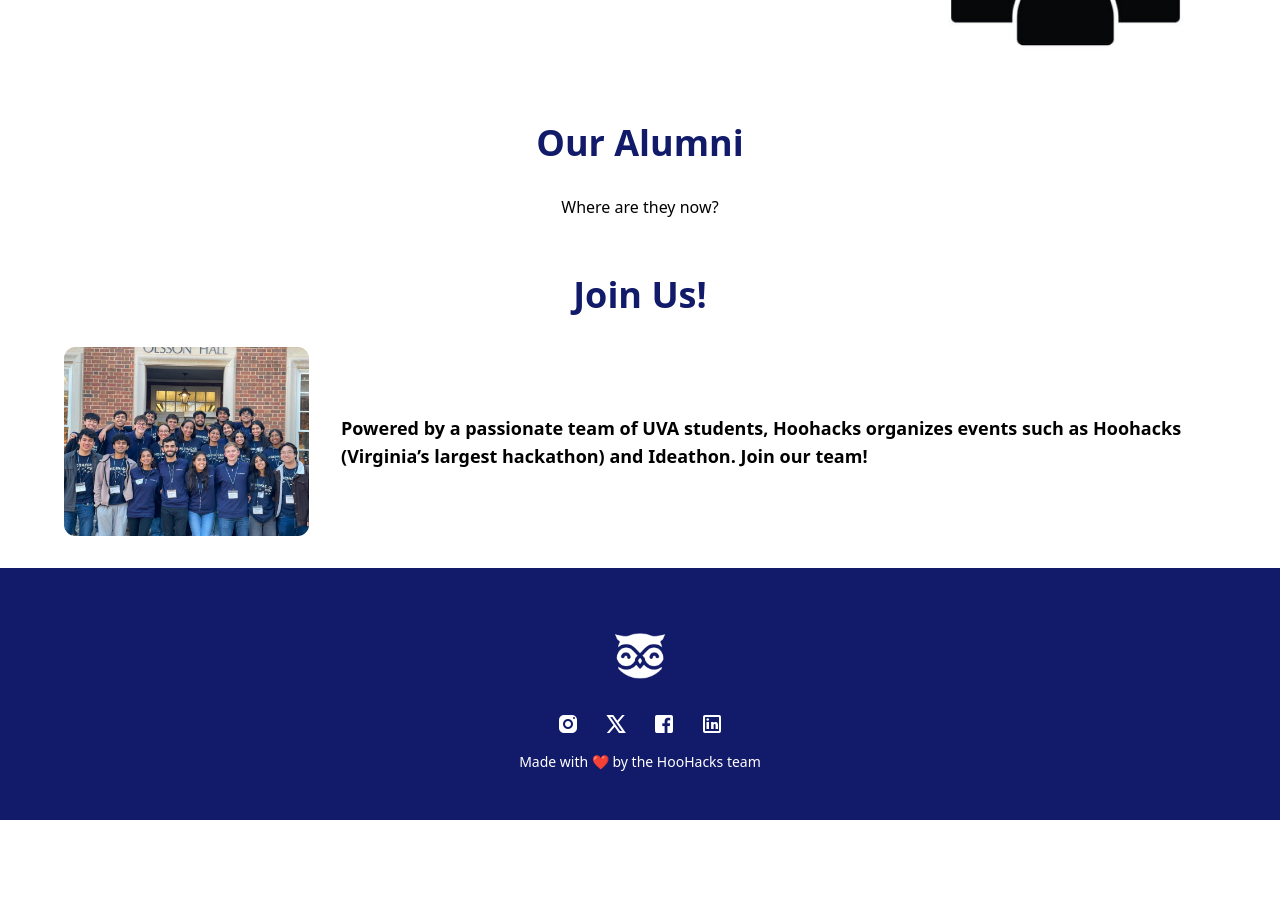
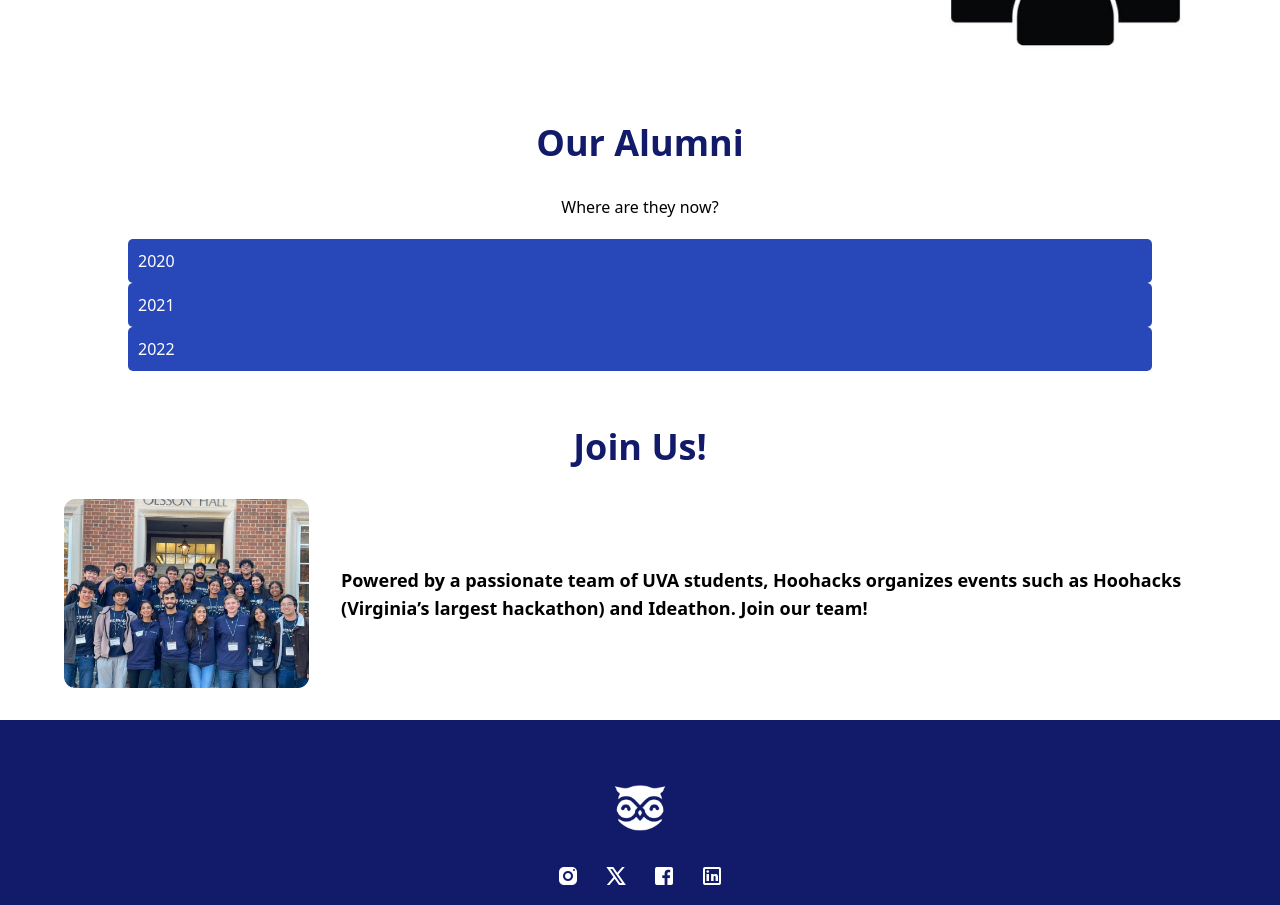
Before and after one commit to hoohacks/team-website, a React (Create React App) app: page / in a window 1280 px wide. Shown: the part 1500-2405 px from the top of the page. Before the commit the page ends 2320 px from the top, so only its background shows below. Built offline with nearby package versions, Linux system fonts and the light colour scheme; the HTML template or start-up script is replaced by a standard one.

Commit message:
styling alumni

```diff
--- /dev/null
+++ b/src/Alumni.css
@@ -0,0 +1,48 @@
+.timeline{
+    display: flex;
+    justify-content: space-around;
+    align-items: flex-start;
+    margin-top: 20px;
+}
+
+.bars{
+    display: flex;
+    flex-direction: column;
+    width: 80%;
+}
+
+.bar{
+    padding: 10px;
+    cursor: pointer;
+    background-color: #2848BA;
+    color: white;
+    border-radius: 5px;
+}
+
+.bar.active{
+    color: white;
+}
+
+.dropdown{
+    flex: 1;
+    display: flex;
+    justify-content: center;
+    align-items: center;
+    width: 100%;
+}
+
+.events{
+    display: none;
+    text-align: left;
+}
+
+.events.active{
+    display: block;
+    max-width: 50%;
+    border: 1px solid #ccc;
+    padding: 20px;
+    background-color: white;
+    position: absolute;
+    right: 20px;
+    top: 0;
+}
--- a/src/screens/Home/Alumni.tsx
+++ b/src/screens/Home/Alumni.tsx
@@ -1,7 +1,22 @@
 import React from "react";
+import { useState } from "react";
+import '../../Alumni.css';
 
 const Alumni = () => {
+    const [selectedYear, setSelectedYear] = useState(0);
+
+    const handleBarClick = (year: number)=>{
+      setSelectedYear(selectedYear === year ? 0 : year);
+    }
+
+    const eventsData = [
+        { year: 2020, events: ["Event 1 description", "Event 2 description"] },
+        { year: 2021, events: ["Event 3 description"] },
+        { year: 2022, events: ["Event 4 description", "Event 5 description", "Event 6 description"] },
+      ];
+
     return (
+        <div>
             <div>
                 <h2
                     style={{ color: "#121A6A" }}
@@ -11,6 +26,34 @@
                 </h2>
                 <p className="flex flex-col items-center md:flex-row-reverse md:justify-center"> Where are they now? </p>
             </div>
+
+            <div className="timeline">
+                <div className="bars">
+                    {eventsData.map((item, index)=> (
+                        <div>
+                            <div
+                                key={index}
+                                className={`bar ${selectedYear === item.year ? 'active' : ''}`}
+                                style={{height: selectedYear === item.year ? '80%' : '20%'}}
+                                onClick={() => handleBarClick(item.year)}
+                            >
+                                {item.year}
+                            </div>
+                            {selectedYear === item.year ? (
+                                <div>
+                                    <h3>
+                                    {item.events.map((event, index) => (
+                                    <h3 key={index}>{event}</h3>
+                                ))}
+                                    </h3>
+                                </div>
+                            ) : null }
+                        </div>
+                    ))}
+                </div>
+            </div>
+
+        </div>
     );
 }
 
```
Lines whose indentation alone changed are shown as unchanged.
